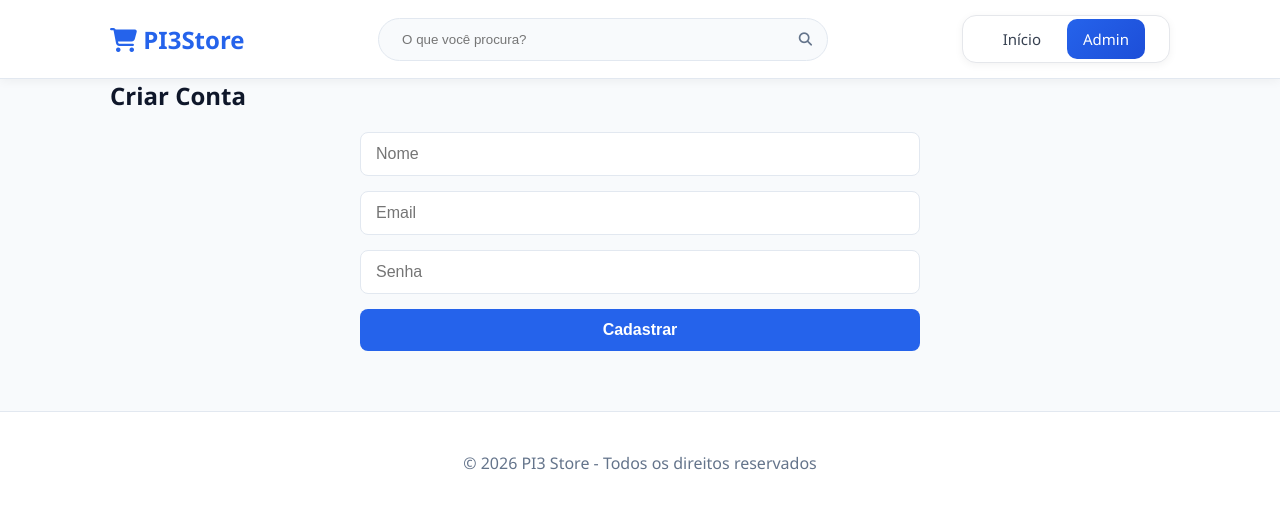
After one commit to dvt-siqueira/lojaVirtual, a PHP site: page /cadastro_usuario.php in a window 1280 px wide. The commit adds this page. Shown: the top 513 px of the page. Run offline with PHP 8.4, Linux system fonts and the light colour scheme.

Commit message:
Integração POO BD

```diff
--- /dev/null
+++ b/cadastro_usuario.php
@@ -0,0 +1,17 @@
+<?php
+require_once __DIR__ . '/admin/produtos/functions.php';
+exibirCabecalho("PI3 Store - Cadastro de Usuário");
+exibirNavbar();
+?>
+<div class="container mt-4">
+    <h2>Criar Conta</h2>
+    <form class=" frm-usuario" method="POST" action="controllers/processar_cadastro.php">
+    <input type="text" name="nome" placeholder="Nome" required class="form-control mb-2">
+    <input type="email" name="email" placeholder="Email" required class="form-control mb-2">
+    <input type="password" name="senha" placeholder="Senha" required class="form-control mb-2">
+    <button type="submit" class="btn btn-primary">Cadastrar</button>
+    </form>
+</div>
+<?php
+exibirRodape();
+?>
--- a/css/style.css
+++ b/css/style.css
@@ -86,6 +86,15 @@ body { font-family: 'Segoe UI', system-ui, sans-serif; background: var(--bg); co
     border-top: 1px solid var(--border);
     margin-top: 40px;
     text-align: center;
+}
+.frm-usuario {
+    max-width: 600px;
+    margin: 0 auto;
+    padding: 20px;
+
+    display: flex;
+    flex-direction: column;
+    gap: 15px; /* distância entre todos os elementos */
 }
 
 /* FORMS */
```
Also changed, not shown: controllers/processar_cadastro.php (added, +9 -0 lines), css/styles.css (+10 -0 lines), login.php (added, +21 -0 lines), models/Usuario.php (added, +19 -0 lines).
